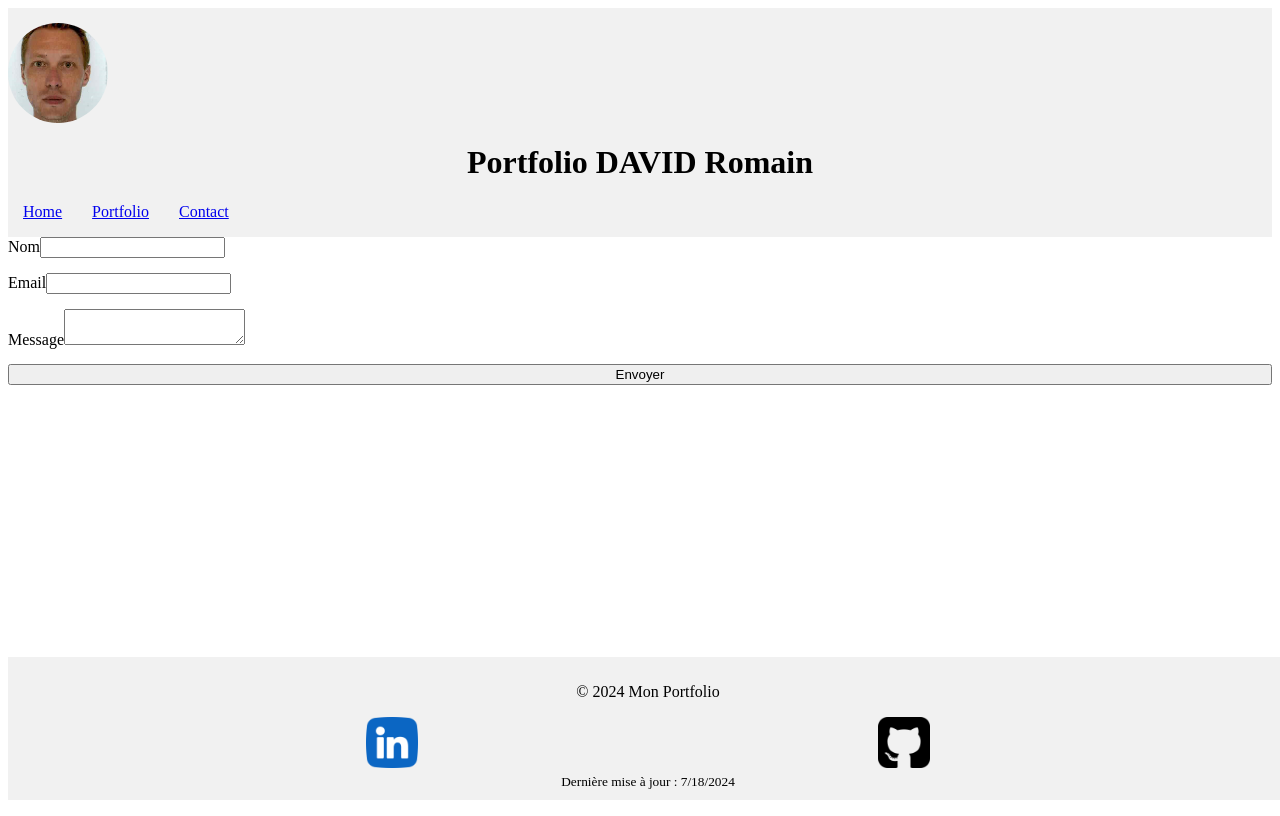
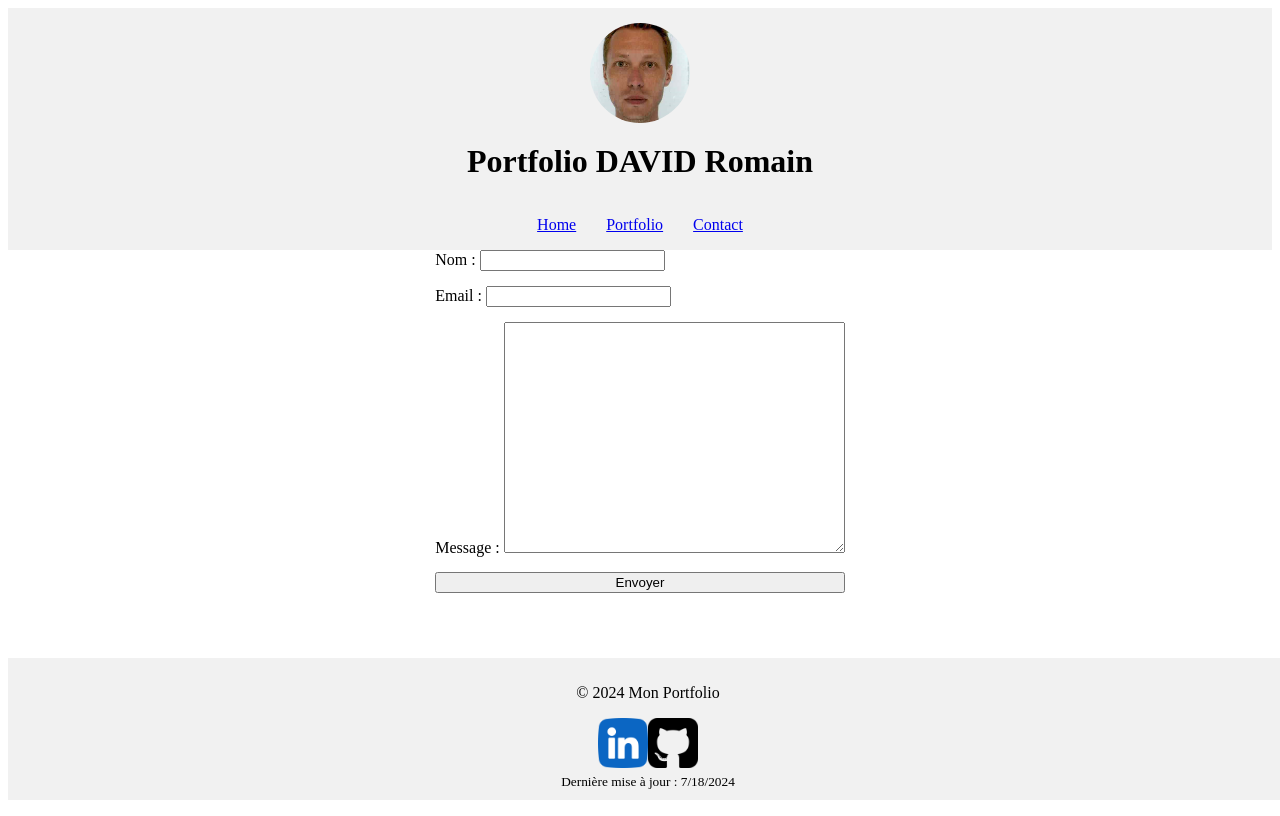
Before and after one commit to Romain-da/portfolio, a Vue app: page /contact in a window 1280 px wide. Built offline with nearby package versions, Linux system fonts and the light colour scheme.

Commit message:
maj page

```diff
--- a/src/components/ContactForm.vue
+++ b/src/components/ContactForm.vue
@@ -1,19 +1,21 @@
 <template>
+  <div id="form">
     <form @submit.prevent="submitForm">
       <div>
-        <label for="name">Nom</label>
+        <label for="name">Nom : </label>
         <input type="text" id="name" v-model="name" required>
       </div>
       <div>
-        <label for="email">Email</label>
+        <label for="email">Email : </label>
         <input type="email" id="email" v-model="email" required>
       </div>
       <div>
-        <label for="message">Message</label>
-        <textarea id="message" v-model="message" required></textarea>
+        <label for="message">Message : </label>
+        <textarea rows="15" cols="40" id="message" v-model="message" required></textarea>
       </div>
       <button type="submit">Envoyer</button>
     </form>
+  </div>
   </template>
 
   <script>
@@ -42,4 +44,10 @@
   form div {
     margin-bottom: 15px;
   }
+
+  #form{
+    display: flex;
+    justify-content: center;
+    justify-items: center;
+  }
   </style>
--- a/src/components/Footer.vue
+++ b/src/components/Footer.vue
@@ -1,9 +1,9 @@
 <template>
     <footer>
       <p>&copy; 2024 Mon Portfolio</p>
-      <div id="linkedin">
-                <a href="https://fr.linkedin.com/" target="_blank"><img src="../assets/img/linkedin.png" alt="Linkedin" width="10%"></a>
-                <a href="https://github.com/" target="_blank"><img src="../assets/img/github.png" alt="GitHub" width="10%"></a>
+      <div id="social">
+                <a href="https://fr.linkedin.com/" target="_blank"><img src="../assets/img/linkedin.png" alt="Linkedin" ></a>
+                <a href="https://github.com/" target="_blank"><img src="../assets/img/github.png" alt="GitHub" ></a>
             </div>
       <small>Dernière mise à jour : {{ lastUpdate }}</small>
 
@@ -30,18 +30,15 @@
     width: 100%;
     bottom: 0;
   }
-  #linkedin{
+  #social{
     display: flex;
     align-items: center;
     justify-content: center;
     flex-basis: 100%;
     margin-top: 10px;
+
     }
-
-#github{
-    display: flex;
-    flex-basis: 50%;
-    margin-right: auto;
-    margin-left: auto;
-}
+    img{
+      width: 50px;
+    }
   </style>
--- a/src/components/Header.vue
+++ b/src/components/Header.vue
@@ -19,8 +19,11 @@ export default {
 </script>
 
 <style scoped>
-  header{
+header {
   background-color: #f1f1f1;
+  display: flex;
+  flex-direction: column;
+  align-items: center;
 }
 nav ul {
   display: flex;
@@ -33,28 +36,20 @@ export default {
 }
 #picture {
   display: flex;
+  justify-content: center;
+  align-items: center;
   background-image: url("../assets/img/photo.png");
   background-repeat: no-repeat;
   background-position: center;
-    position: center;
-    background-size: 100px;
+  background-size: cover;
   width: 100px;
   height: 100px;
-    border-radius: 100%;
+  border-radius: 50%;
   margin-top: 15px;
-    text-align: center;
-    flex-basis: 100%;
-    justify-content: center;
-    text-align: center;
-    grid-column: 1 /3;
 }
 
-  h1{
-    display: flex;
+h1 {
   text-align: center;
-    flex-basis: 100%;
-    justify-content: center;
-    text-align: center;
-    grid-column: 1 /3;
+  margin: 20px 0;
 }
 </style>
--- a/src/components/Home.vue
+++ b/src/components/Home.vue
@@ -1,7 +1,7 @@
 <template>
     <div>
       <h2>Bienvenue sur mon Portfolio</h2>
-      <p>Je suis DAVID Romain, un développeur web passionné.
+      <p>Je suis DAVID Romain, un développeur web passionné en cours de formation.
         Vous trouverez ici les différents projets réalisé.
 
       </p>
--- a/src/components/Portfolio.vue
+++ b/src/components/Portfolio.vue
@@ -25,9 +25,9 @@ export default {
     return {
       projects: [
         {
-          title: 'Projet 1',
-          image: 'path/to/image1.jpg',
-          description: 'Description du projet 1'
+          title: 'Mon CV',
+          image: 'path/to/cv.png',
+          description: 'Mon CV'
         },
         {
           title: 'Projet 2',
```
Lines whose indentation alone changed are shown as unchanged.
